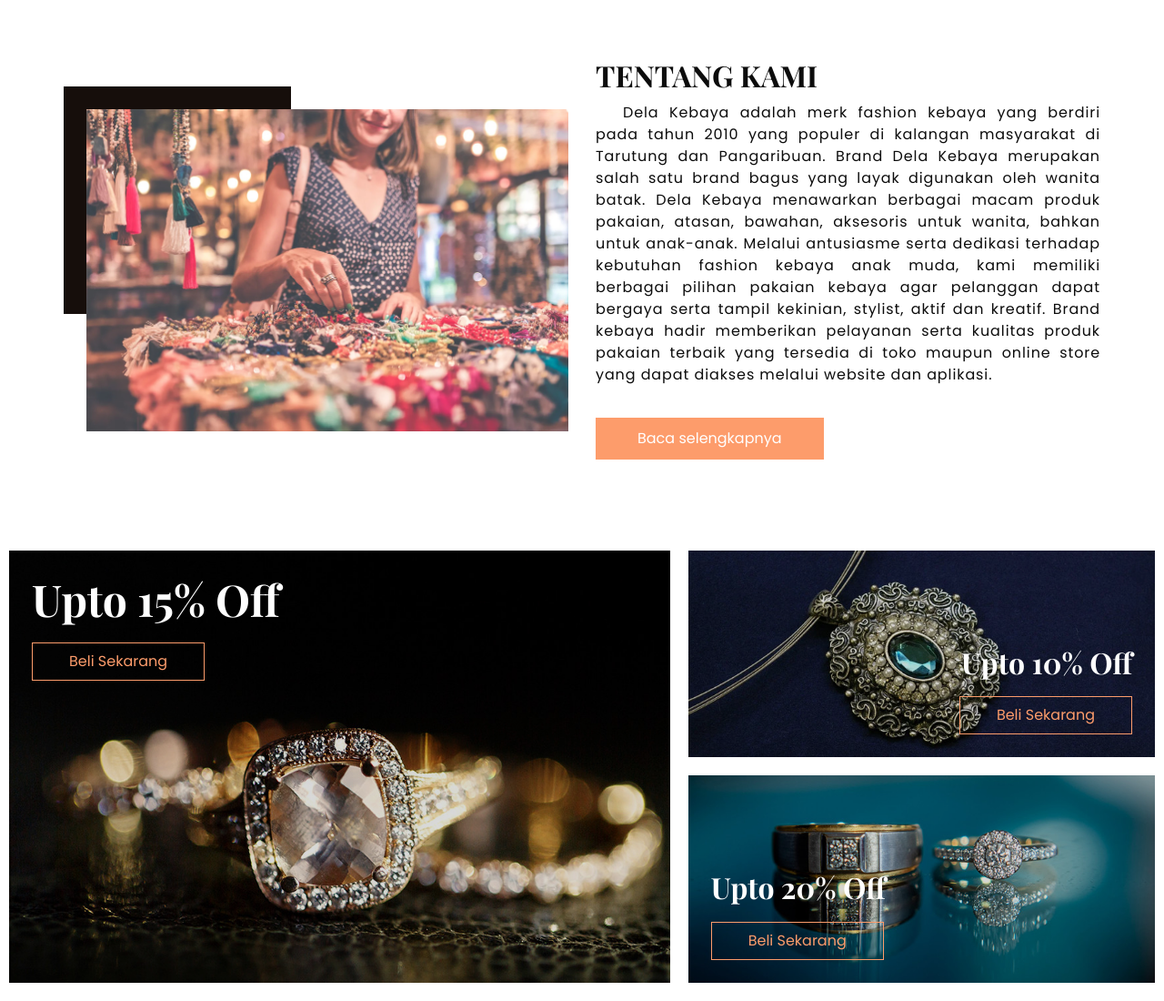
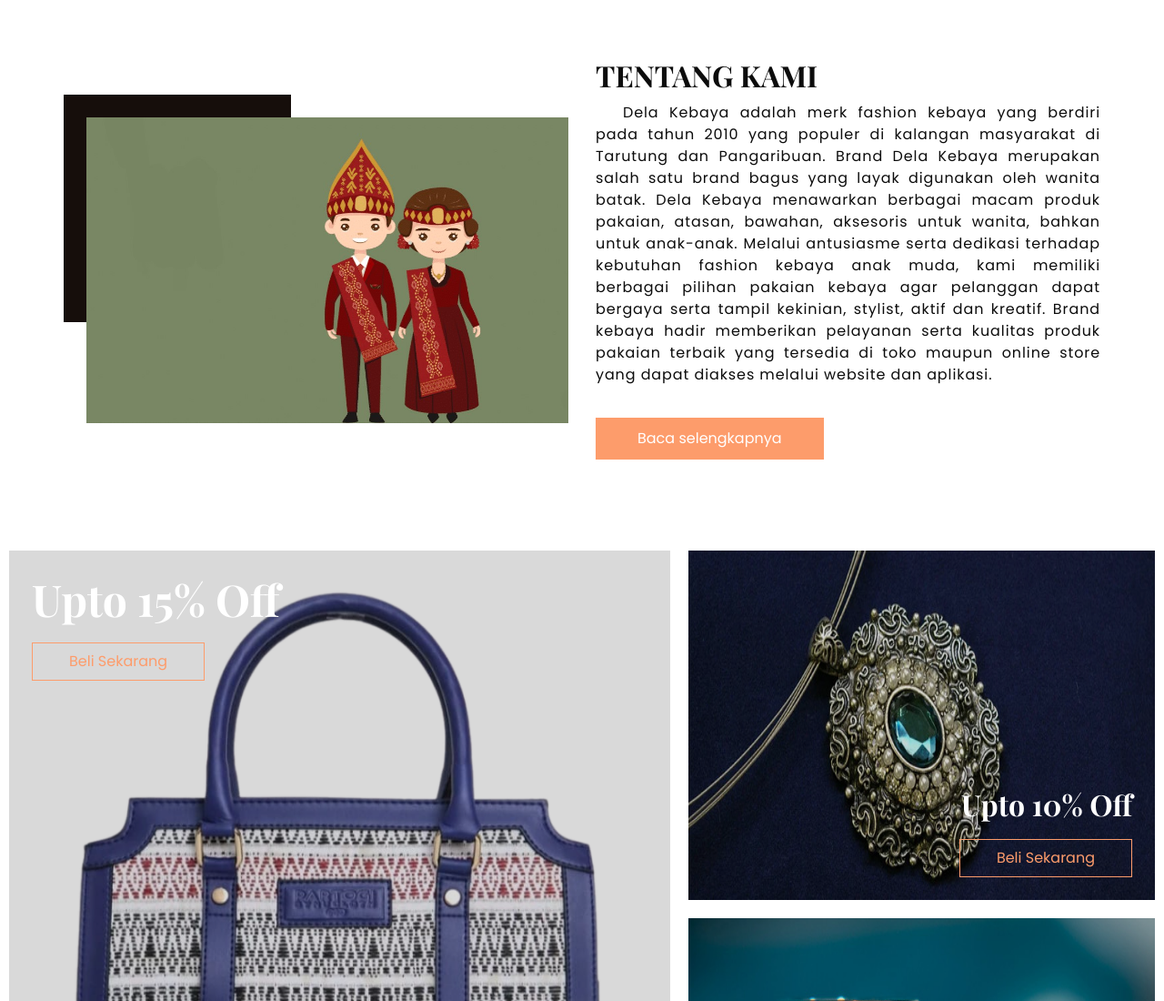
Before and after one commit to blonceng/delakebaya, a plain HTML site: page index.html in a window 1280 px wide. Shown: the part 1700-2800 px from the top of the page at 91% size. Drawn offline with nearby package versions, Linux system fonts and the light colour scheme.

Commit message:
first comm

```diff
--- a/index.html
+++ b/index.html
@@ -8,9 +8,9 @@
   <!-- Mobile Metas -->
   <meta name="viewport" content="width=device-width, initial-scale=1, shrink-to-fit=no" />
   <!-- Site Metas -->
-  <link rel="icon" href="images/favicon.png" type="image/gif" />
+  <link rel="icon" href="images/favicon1.png" type="image/gif" />
   <meta name="keywords" content="" />
-  <meta name="description" content="page description" />
+  <meta name="description" content="" />
   <meta name="author" content="" />
 
   <title>Dela Kebaya</title>
@@ -64,7 +64,7 @@
   <!-- slider section -->
   <section class="slider_section position-relative">
     <div class="slider_bg_box">
-      <img src="images/slider-bl.jpg" alt="">
+      <img src="images/slider-bg.jpg" alt="">
     </div>
     <div class="slider_bg"></div>
     <div class="container">
@@ -317,7 +317,7 @@
       <div class="row">
         <div class="col-md-6">
           <div class="img-box">
-            <img src="images/about-img.jpg" alt="">
+            <img src="images/slider-bl.jpg" alt="">
           </div>
         </div>
         <div class="col-md-6">
@@ -350,7 +350,7 @@
       <div class="row">
         <div class="col-md-7 px-0">
           <div class="box offer-box1">
-            <img src="images/o1.jpg" alt="">
+            <img src="images/asesoris/tas2.png" alt="">
             <div class="detail-box">
               <h2>
                 Upto 15% Off
```
Also changed, not shown: about.html (+2 -2 lines), blog.html (+1 -1 lines), blog1.html (+1 -1 lines), blog2.html (+1 -1 lines), shop.html (+1 -1 lines), shopall.html (+1 -1 lines), images/favicon1.png (added).
